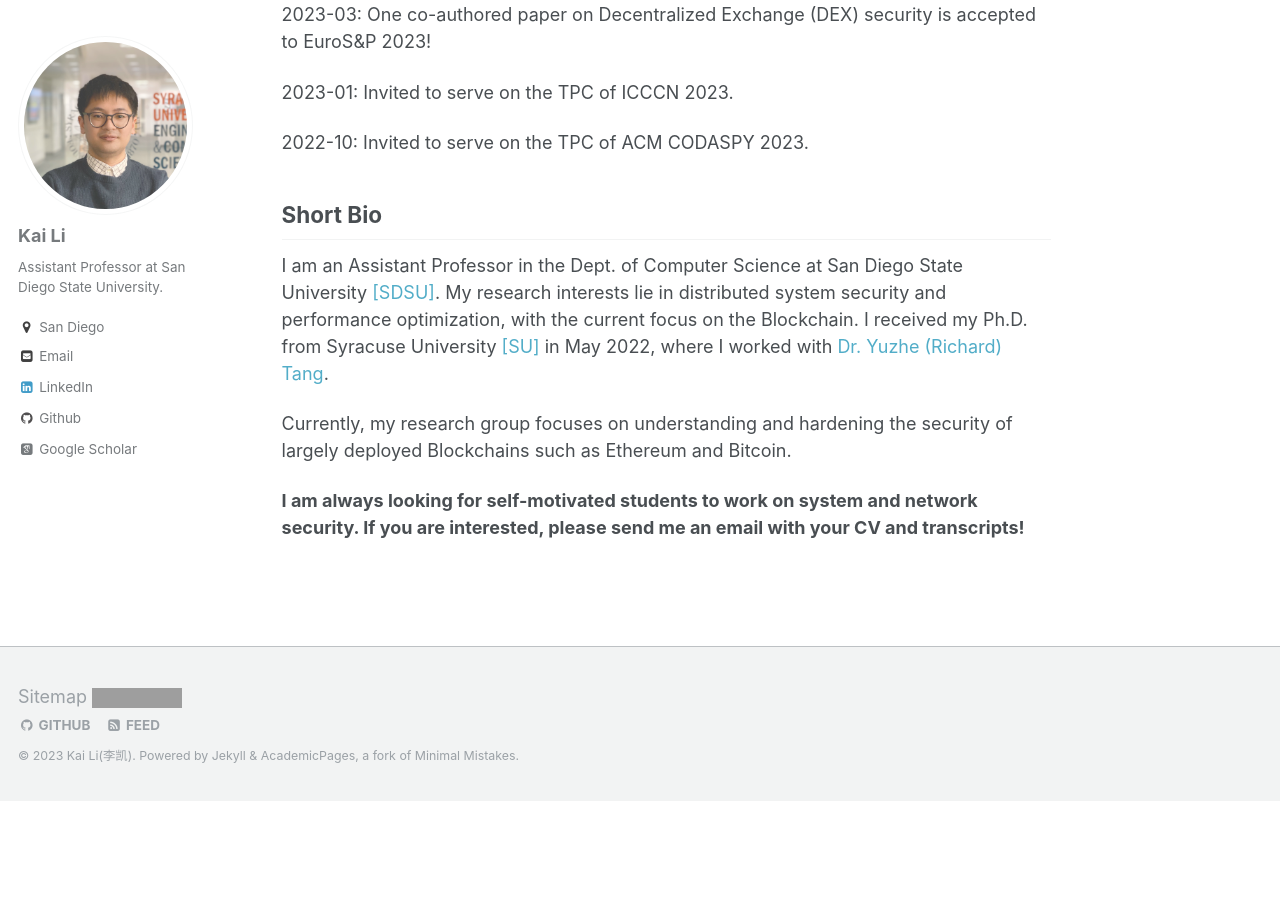
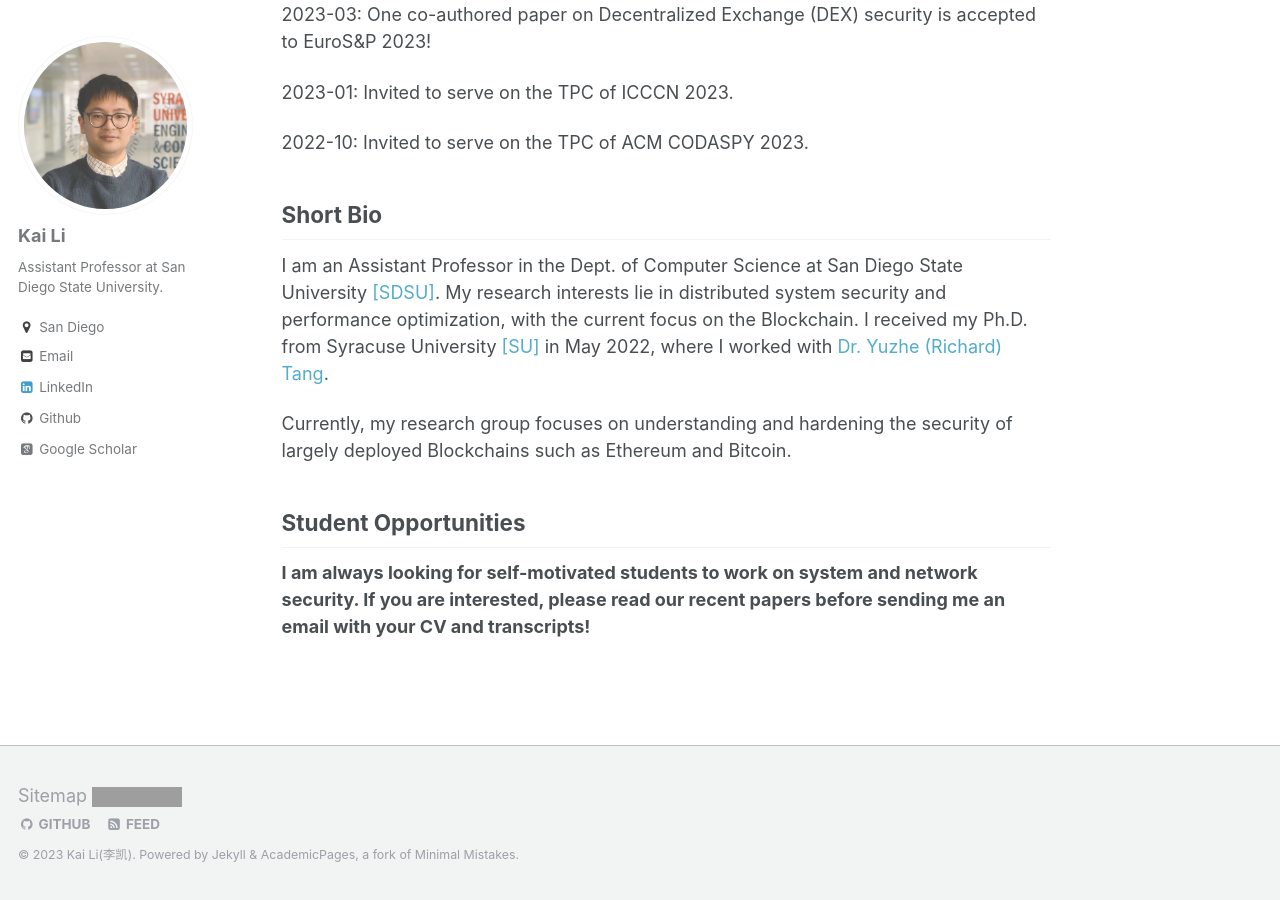
Before and after one commit to likai1993/likai1993.github.io, a Jekyll site: the page built from _pages/about.md, in a window 1280 px wide and 900 px high, scrolled down 564 px. Built offline with Jekyll 4.4.1, drawn with Linux system fonts in a browser that asks for light colours; some web fonts are replaced; before the commit the page ends 1365 px from its top, so only the background shows below that; grey boxes are pictures that could not be loaded.

Commit message:
Update about.md

```diff
--- a/_pages/about.md
+++ b/_pages/about.md
@@ -32,4 +32,6 @@ I am an Assistant Professor in the Dept. of Computer Science at San Diego State
 
 Currently, my research group focuses on understanding and hardening the security of largely deployed Blockchains such as Ethereum and Bitcoin.
 
- **I am always looking for self-motivated students to work on system and network security. If you are interested, please send me an email with your CV and transcripts!**
+Student Opportunities
+----
+ **I am always looking for self-motivated students to work on system and network security. If you are interested, please read our recent papers before sending me an email with your CV and transcripts!**
```
